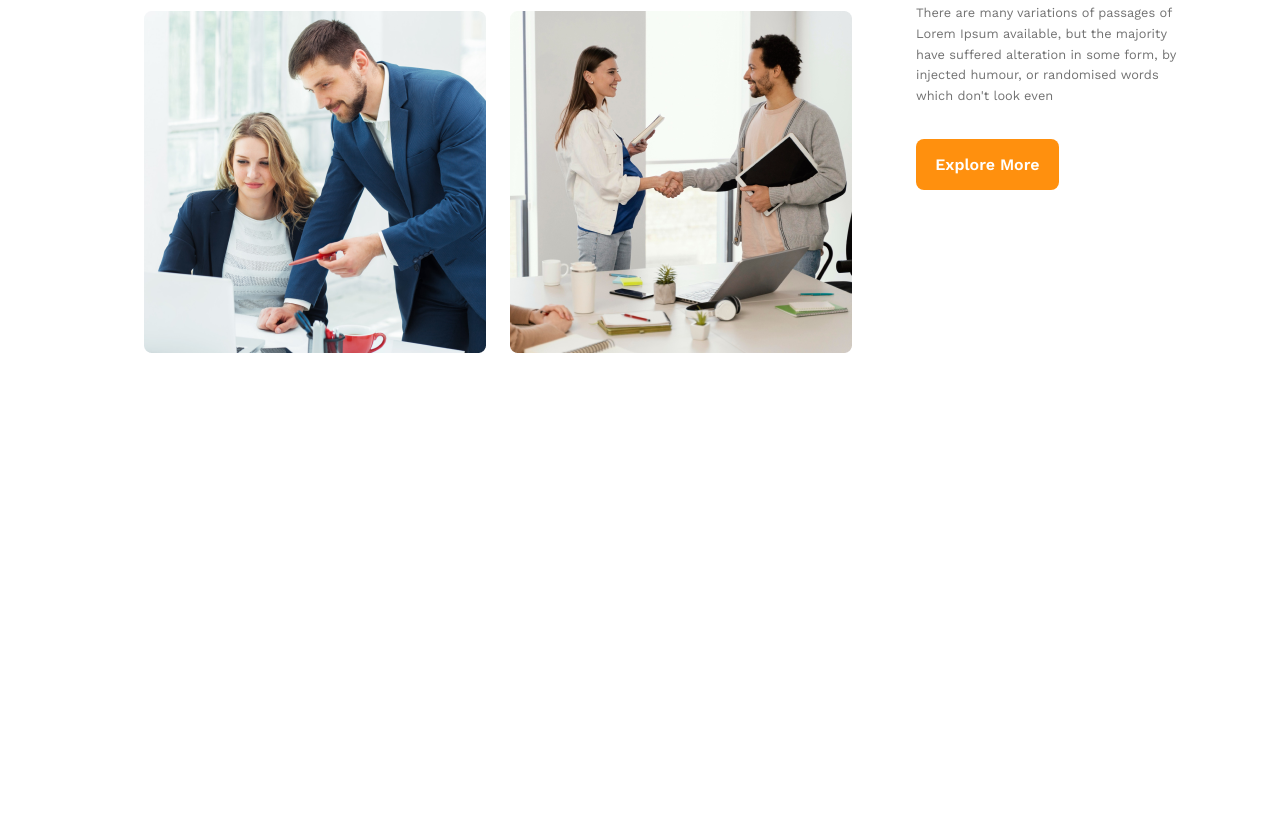
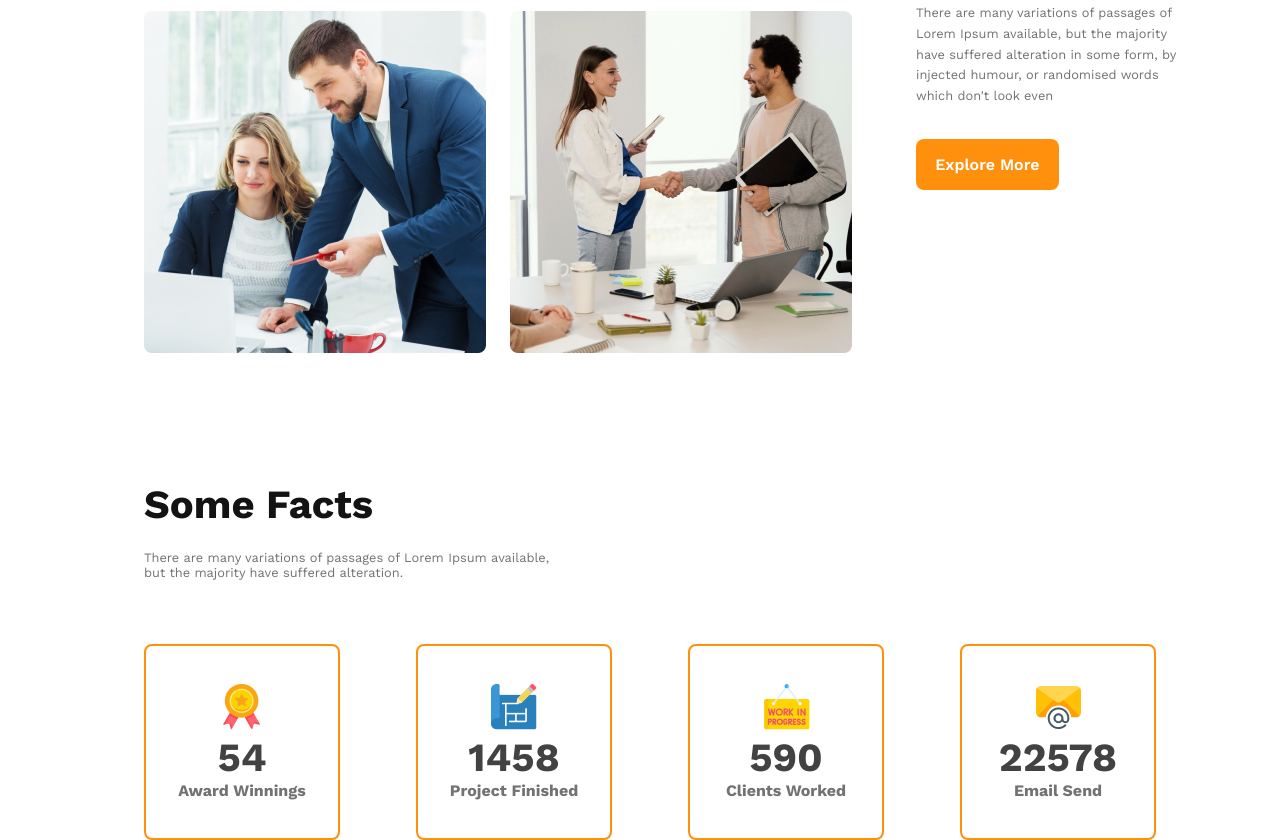
Before and after one commit to Charlie-033/G3-Architect-Website, a plain HTML site: page index.html in a window 1280 px wide. Shown: the part 1580-2420 px from the top of the page. Before the commit the page ends 1933 px from the top, so only its background shows below. Drawn offline with nearby package versions, Linux system fonts and the light colour scheme.

Commit message:
added fact

```diff
--- a/index.html
+++ b/index.html
@@ -22,24 +22,74 @@
       <div class="banner">
         <div class="banner-content">
           <h1 class="banner-title dark-1">Brand New Group of Architects</h1>
-          <p class="banner-description dark-3">There are many variations of passages of Lorem Ipsum available, but the majority have suffered alteration in some form, by injected humour, or randomised words which don't look even</p>
-          <button class="btn-primary work-sans-font ">Explore More</button>
+          <p class="banner-description dark-3">
+            There are many variations of passages of Lorem Ipsum available, but
+            the majority have suffered alteration in some form, by injected
+            humour, or randomised words which don't look even
+          </p>
+          <button class="btn-primary work-sans-font">Explore More</button>
         </div>
-        <img class="banner-img" src="images/banner.png" alt="">
+        <img class="banner-img" src="images/banner.png" alt="" />
       </div>
     </header>
     <main>
       <section class="two display">
         <div class="team-img-container">
-          <img src="images/team1.png" alt="">
-          <img src="images/team2.png" alt="">
-          <img src="images/team3.png" alt="">
-          <img src="images/team4.png" alt="">
+          <img src="images/team1.png" alt="" />
+          <img src="images/team2.png" alt="" />
+          <img src="images/team3.png" alt="" />
+          <img src="images/team4.png" alt="" />
         </div>
         <div class="features">
-          <h3 class="feature-title"><span class="dark-3" style="font-weight: 500;">Quick list</span><span class="dark-1"> of Our</span><span style="color: #FF900E;"> Features</span>  </h3>
-          <p class="feature-description dark-3">There are many variations of passages of Lorem Ipsum available, but the majority have suffered alteration in some form, by injected humour, or randomised words which don't look even</p>
+          <h3 class="feature-title">
+            <span class="dark-3" style="font-weight: 500">Quick list</span
+            ><span class="dark-1"> of Our</span
+            ><span style="color: #ff900e"> Features</span>
+          </h3>
+          <p class="feature-description dark-3">
+            There are many variations of passages of Lorem Ipsum available, but
+            the majority have suffered alteration in some form, by injected
+            humour, or randomised words which don't look even
+          </p>
           <button class="btn-primary work-sans-font">Explore More</button>
+        </div>
+      </section>
+      <section class="three"></section>
+      <section class="four">
+        <h3 class="fact-title dark-1">Some Facts</h3>
+        <p class="fact-description dark-3">
+          There are many variations of passages of Lorem Ipsum available, but
+          the majority have suffered alteration.
+        </p>
+        <div class="fact-cards">
+          <div class="fact-card display">
+            <div>
+              <img src="images/icons/ribon.png" alt="" class="fact-icon" />
+              <h4 class="fact-num dark-2">54</h4>
+              <h5 class="fact-name dark-3">Award Winnings</h5>
+            </div>
+          </div>
+          <div class="fact-card display">
+            <div>
+              <img src="images/icons/projects.png" alt="" class="fact-icon" />
+              <h4 class="fact-num dark-2">1458</h4>
+              <h5 class="fact-name dark-3">Project Finished</h5>
+            </div>
+          </div>
+          <div class="fact-card display">
+            <div>
+              <img src="images/icons/customers.png" alt="" class="fact-icon" />
+              <h4 class="fact-num dark-2">590</h4>
+              <h5 class="fact-name dark-3">Clients Worked</h5>
+            </div>
+          </div>
+          <div class="fact-card display">
+            <div>
+              <img src="images/icons/email.png" alt="" class="fact-icon" />
+              <h4 class="fact-num dark-2">22578</h4>
+              <h5 class="fact-name dark-3">Email Send</h5>
+            </div>
+          </div>
         </div>
       </section>
     </main>
--- a/styles/style.css
+++ b/styles/style.css
@@ -112,8 +112,42 @@ main{
     margin-top: 1.5rem;
     margin-bottom: 2rem;
 }
+/* section four styles */
+.four{
+    margin-top: 8rem;
+    margin-left: 3rem;
+}
+.fact-cards{
+    display: grid;
+    grid-template-columns: repeat(4,1fr);
+    gap: 3rem;
+}
+.fact-card{
+    justify-content: center;
+    align-items: center;
+    text-align: center;
+    border: 2px solid #FF900E;
+    border-radius: 8px;
+    height: 12rem;
+    width: 12rem;
+}
+.fact-title{
+    font-size: 2.5rem;
+}
+.fact-description{
+    font-size: 0.8rem;
+    max-width: 40%;
+    margin-top: 1.4rem;
+    margin-bottom: 4rem;
+}
+.fact-num{
+    font-size: 2.5rem;
+}
+.fact-name{
+    font-size: 1rem;
+}
 
-/* Responsive media query */
+/* Responsive media query for mobiles */
 @media screen and (max-width: 576px){
     .navbar, .two{
         flex-direction: column;
@@ -128,3 +162,13 @@ main{
         margin-left: 0rem;
     }
 }
+/* Responsive media query for tablets */
+@media screen and (min-width:576.1px) and (max-width:1024px){
+    .two{
+        flex-direction: column;
+    }
+    .features{
+        max-width: 70%;
+        margin: 30px auto;
+    }
+}
```
